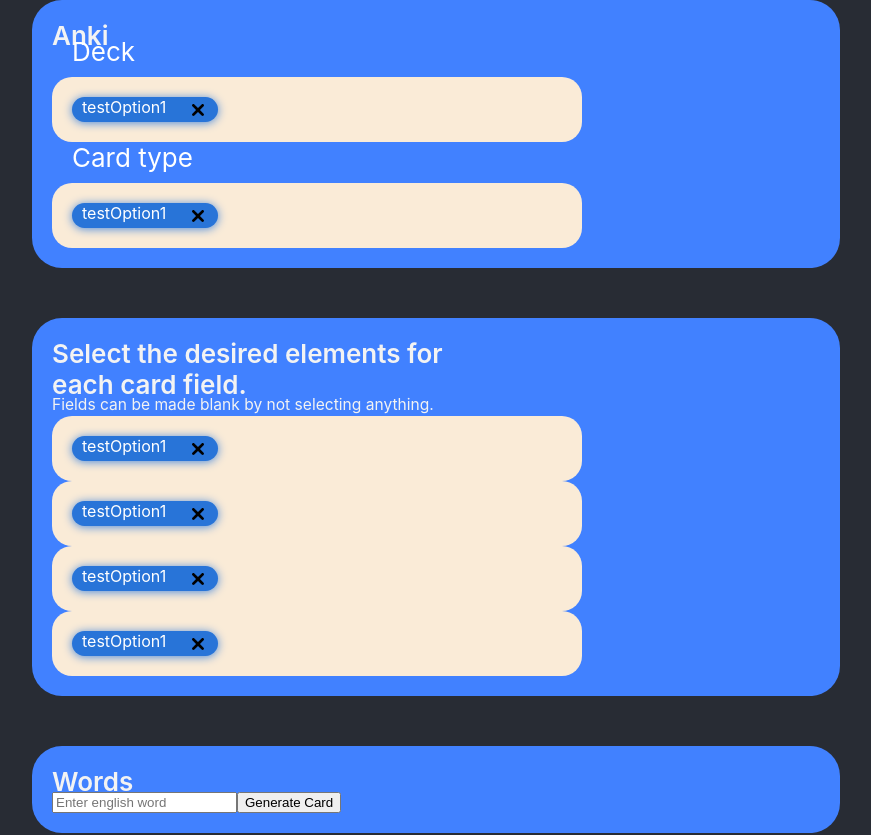
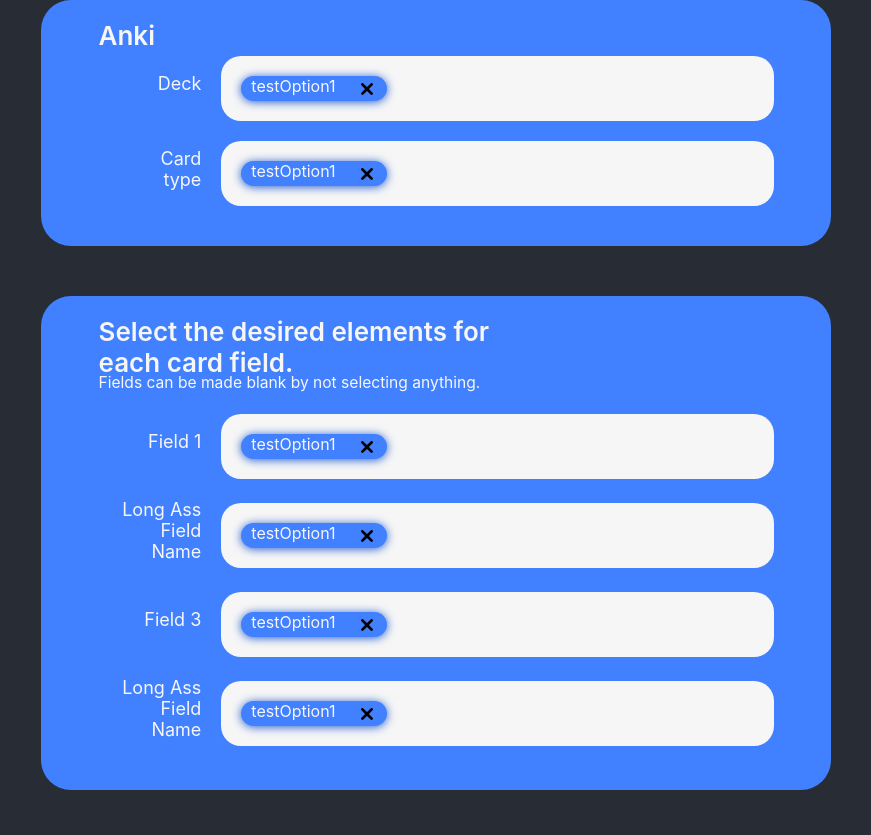
Before and after one commit to Revinz/anki-card-maker-frontend, a React (Create React App) app: page / in a window 1280 px wide. Shown: the top 835 px of the page, without its empty margins (204-1075 px from the left). Built offline with nearby package versions, Linux system fonts and the light colour scheme.

Commit message:
Moved label to the left side + made dropdown not be a fixed width.

```diff
--- a/src/components/common/dropdown/DropDown.css
+++ b/src/components/common/dropdown/DropDown.css
@@ -1,10 +1,20 @@
+.dropdown-container {
+  display: flex;
+  position: relative;
+  margin-top: 20px;
+  margin-bottom: 20px;
+  width: 100%;
+  justify-content: center;
+  align-items: center;
+}
+
 .dropdown {
-  width: 530px;
+  width: 100%;
   position: relative;
 }
 
 .dropdown-menu {
-  background-color: antiquewhite;
+  background-color: var(--primary-color);
   z-index: 1;
   position: absolute;
   float: left;
@@ -16,12 +26,15 @@
   margin-top: -35px;
   opacity: 0;
   transition: all 0.1s ease-in-out;
+  box-shadow: none;
 }
 
 .visible {
   margin-top: 5px;
+  z-index: 999; /*Overlay on top of everything when visible */
   opacity: 1;
   transition: all 0.1s ease-in-out;
+  box-shadow: 0px 8px 16px var(--dark-highlight);
 }
 
 .dropdown-selected-box {
@@ -32,7 +45,7 @@
 .selected-values-field {
   width: 100%;
   height: auto;
-  background-color: antiquewhite;
+  background-color: var(--primary-color);
   border-radius: 20px;
   display: flex;
   flex-direction: column;
@@ -40,9 +53,12 @@
 }
 
 .dropdown-label {
-  color: white;
+  color: var(--primary-color);
   display: block;
-  float: left;
+  margin-right: 20px;
   margin-bottom: 10px;
   margin-left: 20px;
+  width: 15%;
+  text-align: right;
+  font-size: 18px;
 }
--- a/src/components/common/dropdown/DropDown.tsx
+++ b/src/components/common/dropdown/DropDown.tsx
@@ -49,10 +49,12 @@
 
   render() {
     return (
-      <div className="dropdown">
+      <>
+        <div className="dropdown-container">
           {this.props.title ? (
             <label className="dropdown-label">{this.props.title}</label>
           ) : null}
+          <div className="dropdown">
             <div className="dropdown-selected-box">
               <SelectedValuesField
                 onClick={this.openMenu.bind(this)}
@@ -76,6 +78,8 @@
               />
             </div>
           </div>
+        </div>
+      </>
     );
   }
 }
--- a/src/components/common/listchips/ItemChip/ItemChip.css
+++ b/src/components/common/listchips/ItemChip/ItemChip.css
@@ -18,7 +18,7 @@
 }
 
 .item-chip {
-  background-color: #2874d8;
+  background-color: var(--highlight);
   cursor: default;
 
   float: left;
@@ -29,14 +29,15 @@
   font-size: 16px !important;
   justify-content: center !important;
   text-align: center !important;
-  color: white;
+  color: var(--primary-color);
   width: auto !important;
-  box-shadow: 0px 1px 10px #4a8add;
+  box-shadow: 0px 1px 10px var(--dark-highlight);
   z-index: 999;
+  outline: none;
 }
 
 body > .item-chip {
-  background-color: red;
+  background-color: #7db5ff;
   cursor: default;
 
   float: left;
@@ -47,14 +48,10 @@
   font-size: 16px !important;
   justify-content: center !important;
   text-align: center !important;
-  color: white;
+  color: var(--primary-color);
   width: auto !important;
-  box-shadow: 0px 1px 10px #4a8add;
+  box-shadow: 0px 1px 10px var(--dark-highlight);
   z-index: 999;
-}
-
-body .item-chip:focus {
-  color: magenta;
 }
 
 /*Removs the focus outline */
--- a/src/components/common/section/section.css
+++ b/src/components/common/section/section.css
@@ -5,6 +5,13 @@
   width: 60%;
   text-align: left;
   margin-bottom: 50px;
+  display: flex;
+  justify-content: center;
+  width: 750px;
+}
+
+.section-content {
+  width: 90%;
 }
 
 .section-header {
--- a/src/pages/Main/MainPage.tsx
+++ b/src/pages/Main/MainPage.tsx
@@ -53,10 +53,22 @@
           title="Select the desired elements for each card field."
           description="Fields can be made blank by not selecting anything."
         >
-          <Dropdown items={cloneDeep(selectableItems)}></Dropdown>
-          <Dropdown items={cloneDeep(selectableItems)}></Dropdown>
-          <Dropdown items={cloneDeep(selectableItems)}></Dropdown>
-          <Dropdown items={cloneDeep(selectableItems)}></Dropdown>
+          <Dropdown
+            title="Field 1"
+            items={cloneDeep(selectableItems)}
+          ></Dropdown>
+          <Dropdown
+            title="Long Ass Field Name"
+            items={cloneDeep(selectableItems)}
+          ></Dropdown>
+          <Dropdown
+            title="Field 3"
+            items={cloneDeep(selectableItems)}
+          ></Dropdown>
+          <Dropdown
+            title="Long Ass Field Name"
+            items={cloneDeep(selectableItems)}
+          ></Dropdown>
         </Section>
         <Section title="Words">
           <input type="text" placeholder="Enter english word"></input>
--- a/src/root.css
+++ b/src/root.css
@@ -1,5 +1,6 @@
 :root {
-  --primary-color: #f3f3f3;
+  --primary-color: #f6f6f6;
   --bg: #25252d;
   --highlight: #4181ff;
+  --dark-highlight: #235ccf;
 }
```
Also changed, not shown: 1 other file (tests, documents, lock files or other folders). Lines whose indentation alone changed are shown as unchanged.
